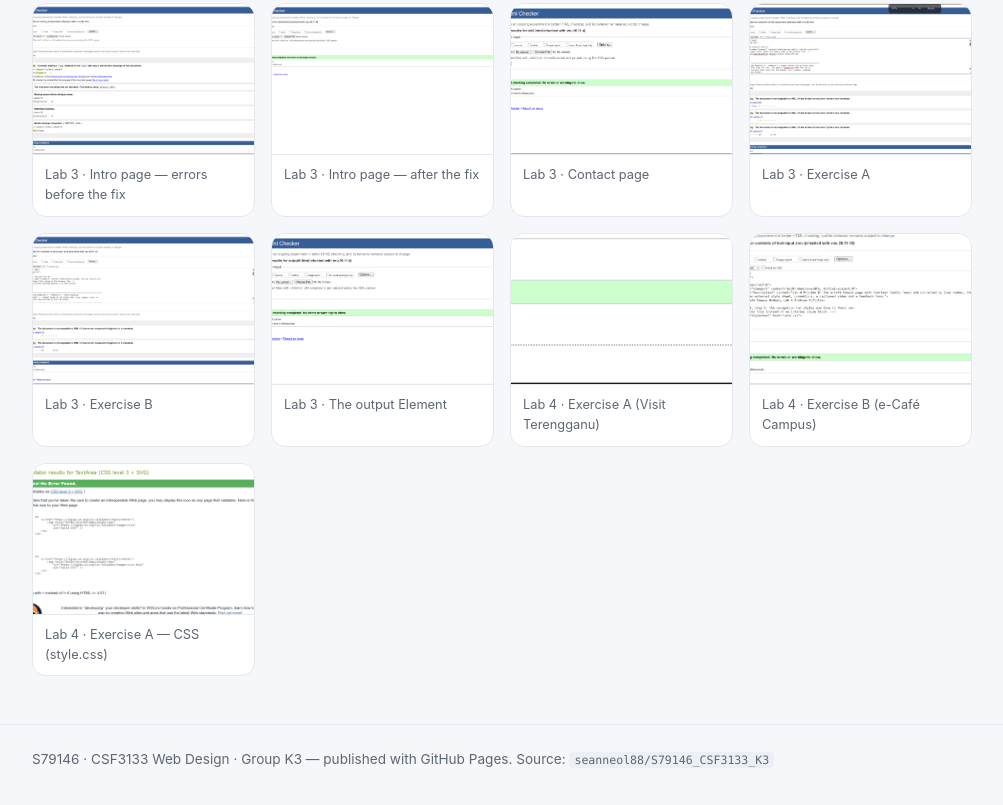
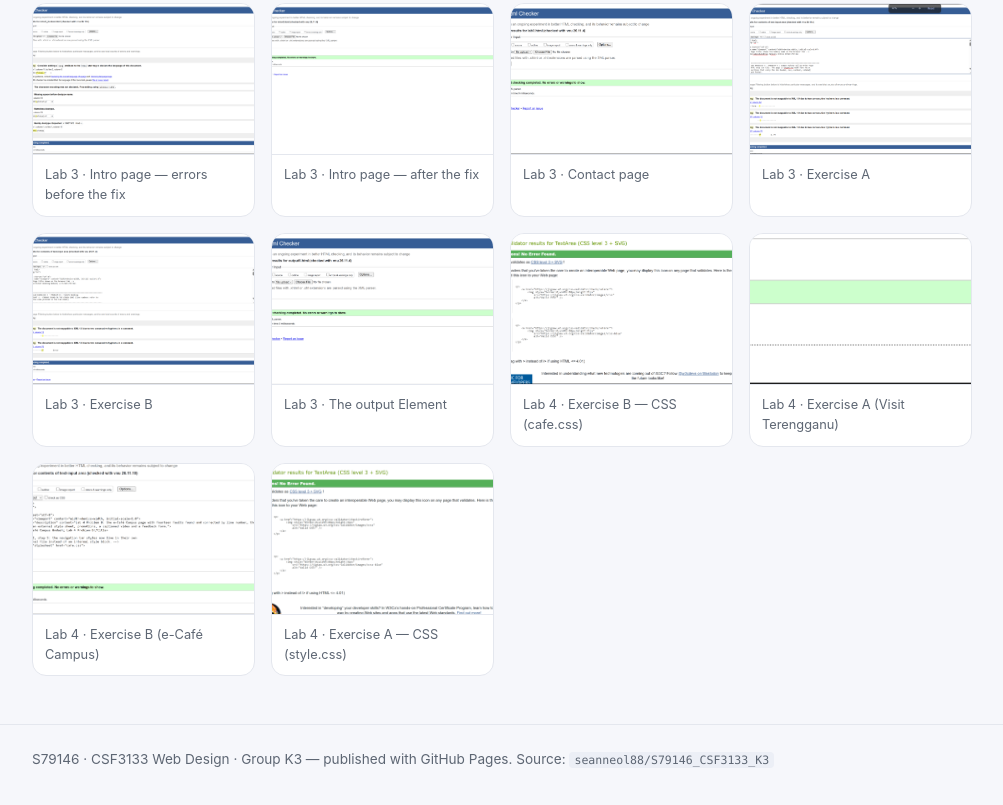
Before and after one commit to seanneol88/S79146_CSF3133_K3, a plain HTML site: page index.html in a window 1280 px wide. Shown: the part 3480-4285 px from the top of the page, without its empty margins (138-1141 px from the left). Drawn offline with Linux system fonts and the light colour scheme.

Commit message:
Add Lab 4 Problem B CSS validation screenshot
Files the W3C CSS validator result for Lab 4/cafe.css (CSS level 3)
as 'cafe css validation.png', captioned 'Lab 4 - Exercise B - CSS
(cafe.css)'. All four Lab 4 validations are now on the site; the
gallery holds 18 screenshots.

Co-authored-by: arena-agent <297053741+arena-agent@users.noreply.github.com>

```diff
--- a/index.html
+++ b/index.html
@@ -576,6 +576,13 @@
                 </figure>
 
                 <figure class="shot">
+                    <a href="Lab%204/cafe%20css%20validation.png">
+                        <img src="Lab%204/cafe%20css%20validation.png" alt="Lab 4 · Exercise B — CSS (cafe.css)" loading="lazy">
+                    </a>
+                    <figcaption>Lab 4 · Exercise B — CSS (cafe.css)</figcaption>
+                </figure>
+
+                <figure class="shot">
                     <a href="Lab%204/lab4_ExerA%20validation.png">
                         <img src="Lab%204/lab4_ExerA%20validation.png" alt="Lab 4 · Exercise A (Visit Terengganu)" loading="lazy">
                     </a>
--- a/pages.json
+++ b/pages.json
@@ -155,6 +155,7 @@
     "Lab 3/intro5 validation.png": "Lab 3 · Intro page — after the fix",
     "Lab 4/lab4_ExerA validation.png": "Lab 4 · Exercise A (Visit Terengganu)",
     "Lab 4/style css validation.png": "Lab 4 · Exercise A — CSS (style.css)",
-    "Lab 4/lab4_ExerB validation.png": "Lab 4 · Exercise B (e-Café Campus)"
+    "Lab 4/lab4_ExerB validation.png": "Lab 4 · Exercise B (e-Café Campus)",
+    "Lab 4/cafe css validation.png": "Lab 4 · Exercise B — CSS (cafe.css)"
   }
 }
```
Also changed, not shown: Lab 4/cafe css validation.png (added), 1 other file.
